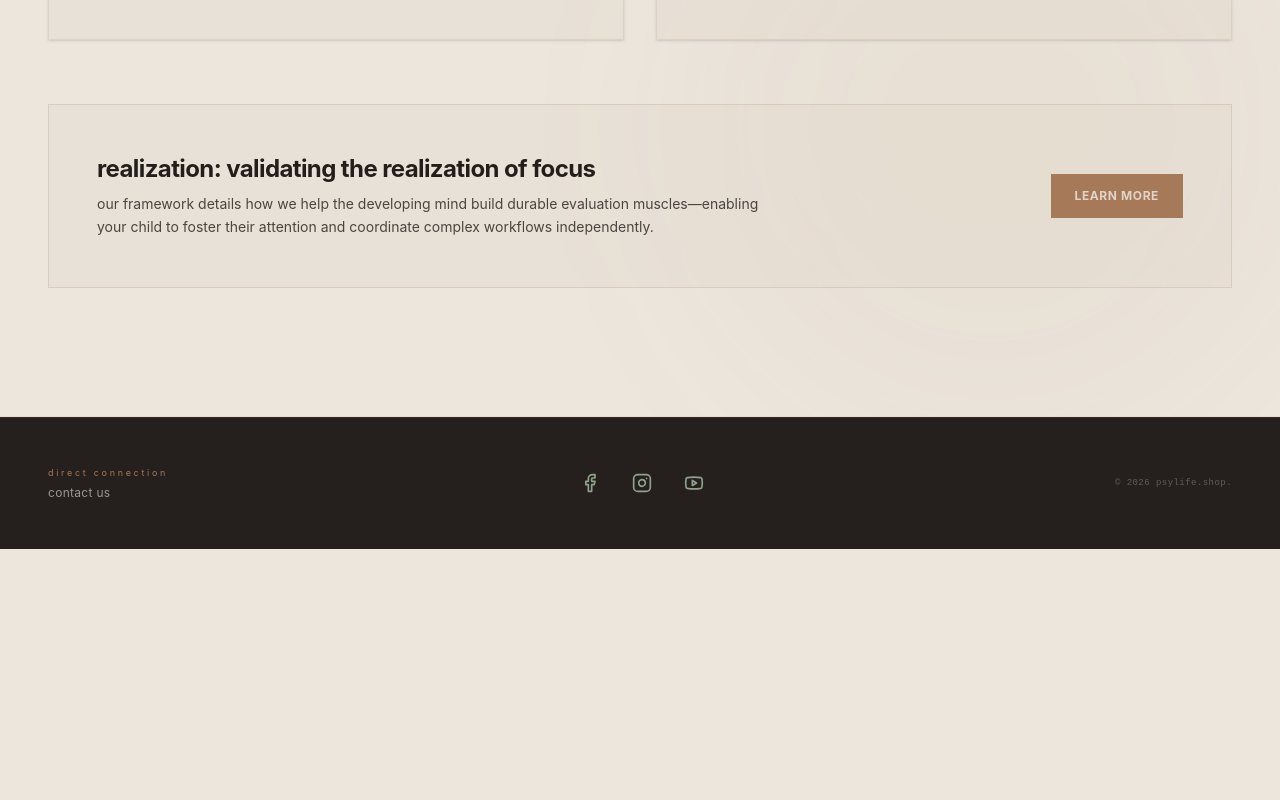
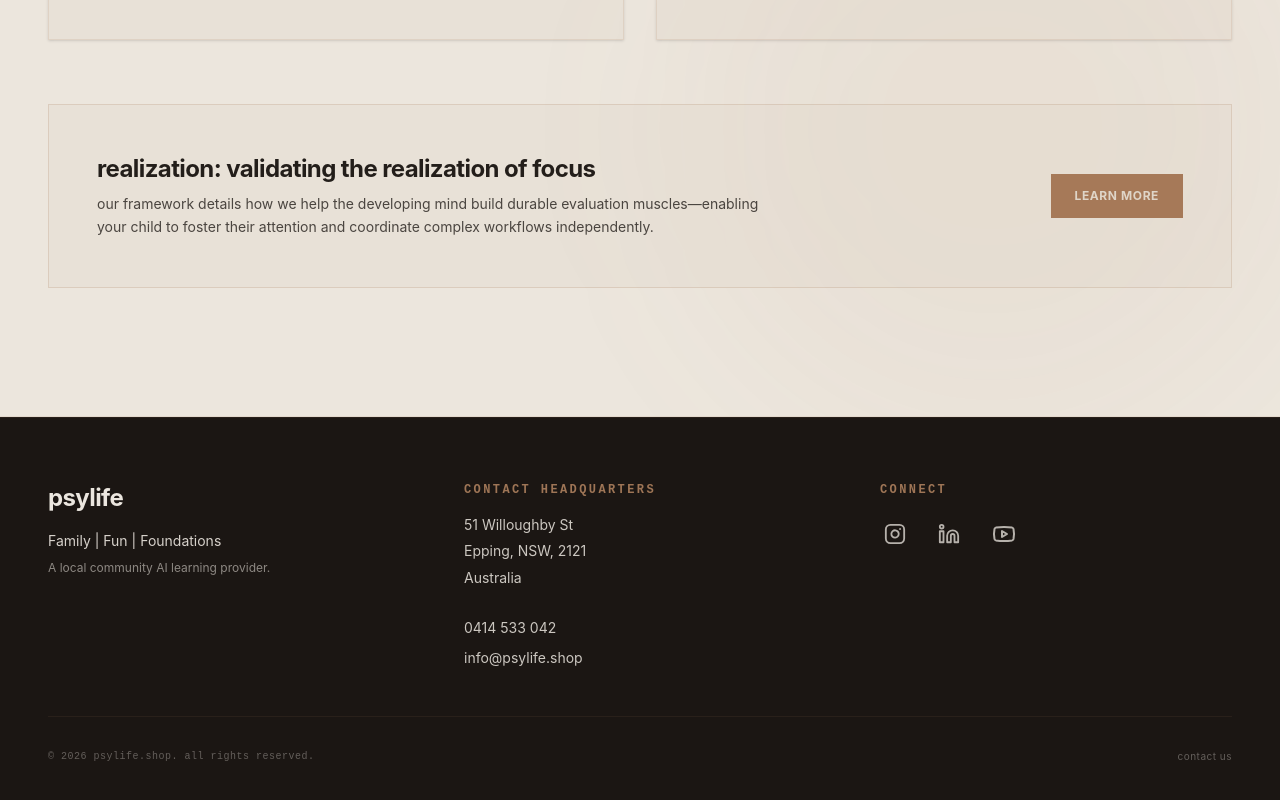
Before and after one commit to akshay-lamba/psylife, a React (Vite) app: page / in a window 1280 px wide. Shown: the part 2883-3683 px from the top of the page. Before the commit the page ends 3432 px from the top, so only its background shows below. Built offline with nearby package versions, Linux system fonts and the light colour scheme.

Commit message:
feat: redesign footer component
Update footer UI with expanded layout, updated branding, and refined social links for improved navigation and aesthetic consistency.

```diff
--- a/src/components/Footer.tsx
+++ b/src/components/Footer.tsx
@@ -1,34 +1,100 @@
 import { Link } from "react-router-dom";
-import { Facebook, Instagram, Youtube } from "lucide-react";
+import { Instagram, Linkedin, Youtube } from "lucide-react";
 
 export const Footer = () => {
   return (
-    <footer className="bg-[#25201d] py-12 px-6 md:px-12 border-t border-[#a67958]/15 text-[#ebe6df]">
-      <div className="max-w-7xl mx-auto flex flex-col md:flex-row justify-between items-center gap-8">
-        {/* Contact Info */}
-        <div className="flex flex-col md:items-start items-center gap-1.5 z-10">
-          <span className="text-[9px] lowercase tracking-[0.3em] text-[#a67958]">direct connection</span>
-          <Link to="/contact" className="text-xs text-[#ebe6df]/60 hover:text-[#a67958] transition-all font-sans tracking-wide lowercase">
-            contact us
-          </Link>
+    <footer className="bg-[#1b1613] pt-16 pb-12 px-6 md:px-12 border-t border-[#a67958]/10 text-[#ebe6df]">
+      <div className="max-w-7xl mx-auto">
+        <div className="grid grid-cols-1 md:grid-cols-3 gap-12 md:gap-16 pb-12">
+          {/* Left Column - psylife Branding */}
+          <div className="space-y-4">
+            <Link to="/" className="inline-block">
+              <span className="text-2xl font-sans font-bold tracking-tight text-[#ebe6df] hover:opacity-85 transition-opacity">
+                psylife
+              </span>
+            </Link>
+            <div className="space-y-2 text-sm text-[#ebe6df]/80 font-sans leading-relaxed">
+              <p className="text-[#ebe6df]/90">Family | Fun | Foundations</p>
+              <p className="text-[#ebe6df]/55 text-xs">A local community AI learning provider.</p>
+            </div>
+          </div>
+
+          {/* Middle Column - Contact Headquarters */}
+          <div className="space-y-4">
+            <h4 className="font-mono text-xs uppercase tracking-[0.2em] text-[#9e7556] font-bold">
+              contact headquarters
+            </h4>
+            <div className="space-y-1 text-sm text-[#ebe6df]/85 font-sans leading-relaxed">
+              <p>51 Willoughby St</p>
+              <p>Epping, NSW, 2121</p>
+              <p>Australia</p>
+            </div>
+            <div className="pt-3 space-y-2.5">
+              <a
+                href="tel:0414533042"
+                className="block text-sm text-[#ebe6df]/85 hover:text-[#a67958] transition-colors font-sans"
+              >
+                0414 533 042
+              </a>
+              <a
+                href="mailto:info@psylife.shop"
+                className="block text-sm text-[#ebe6df]/85 hover:text-[#a67958] transition-colors font-sans"
+              >
+                info@psylife.shop
+              </a>
+            </div>
+          </div>
+
+          {/* Right Column - Connect Social Icons */}
+          <div className="space-y-4">
+            <h4 className="font-mono text-xs uppercase tracking-[0.2em] text-[#9e7556] font-bold">
+              connect
+            </h4>
+            <div className="flex items-center gap-6 text-[#ebe6df]/75 pt-1">
+              <a
+                href="https://instagram.com"
+                target="_blank"
+                rel="noopener noreferrer"
+                aria-label="instagram"
+                className="hover:text-[#a67958] transition-colors p-1"
+              >
+                <Instagram className="w-[22px] h-[22px] pointer-events-none" />
+              </a>
+              <a
+                href="https://linkedin.com"
+                target="_blank"
+                rel="noopener noreferrer"
+                aria-label="linkedin"
+                className="hover:text-[#a67958] transition-colors p-1"
+              >
+                <Linkedin className="w-[22px] h-[22px] pointer-events-none" />
+              </a>
+              <a
+                href="https://youtube.com"
+                target="_blank"
+                rel="noopener noreferrer"
+                aria-label="youtube"
+                className="hover:text-[#a67958] transition-colors p-1"
+              >
+                <Youtube className="w-6 h-6 pointer-events-none" />
+              </a>
+            </div>
+          </div>
         </div>
 
-        {/* Social Link List with Icons */}
-        <div className="flex justify-center items-center gap-6 text-[#8fa38c] z-10">
-          <a href="https://www.facebook.com/psylifeaus" target="_blank" rel="noopener noreferrer" aria-label="facebook" className="hover:text-[#a67958] transition-colors p-1">
-            <Facebook className="w-5 h-5 pointer-events-none" />
-          </a>
-          <a href="https://instagram.com" target="_blank" rel="noopener noreferrer" aria-label="instagram" className="hover:text-[#a67958] transition-colors p-1">
-            <Instagram className="w-5 h-5 pointer-events-none" />
-          </a>
-          <a href="https://youtube.com" target="_blank" rel="noopener noreferrer" aria-label="youtube" className="hover:text-[#a67958] transition-colors p-1">
-            <Youtube className="w-5 h-5 pointer-events-none" />
-          </a>
-        </div>
+        {/* Dynamic Divider */}
+        <div className="w-full h-px bg-[#a67958]/10 mb-8" />
 
-        {/* Copyright */}
-        <div className="text-[9px] lowercase text-[#ebe6df]/30 font-mono tracking-wider z-10">
-          &copy; {new Date().getFullYear()} psylife.shop.
+        {/* Copyright Footer Bar */}
+        <div className="flex flex-col md:flex-row justify-between items-center gap-4 text-[10px] lowercase text-[#ebe6df]/35 font-mono tracking-wider">
+          <div>
+            &copy; {new Date().getFullYear()} psylife.shop. all rights reserved.
+          </div>
+          <div className="flex gap-6">
+            <Link to="/contact" className="hover:text-[#a67958] transition-colors font-sans text-[10px]">
+              contact us
+            </Link>
+          </div>
         </div>
       </div>
     </footer>
```
